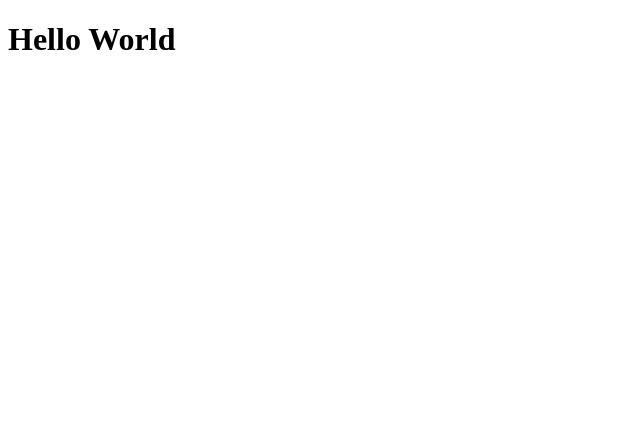
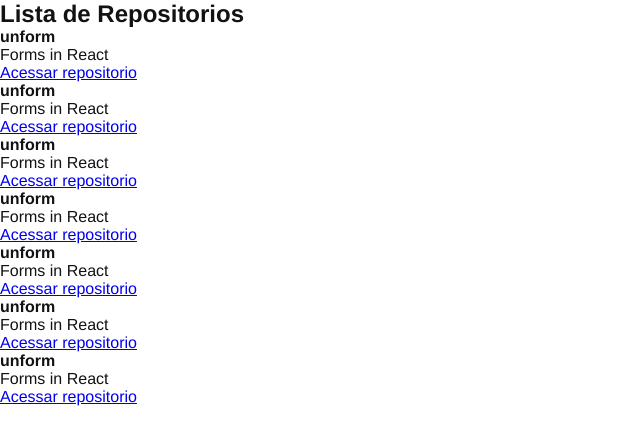
Before and after one commit to rodlferreira/ignite2021, a React app: page / in a window 1280 px wide. Shown: the top 444 px of the page, without its empty margins (0-640 px from the left). Built offline with nearby package versions, Linux system fonts and the light colour scheme.

Commit message:
Terceiro dia do Ignite (noite) Conceitos importantes, utilizaçao das props e importacao de variaveis JavaScript

```diff
--- a/src/App.jsx
+++ b/src/App.jsx
@@ -1,5 +1,6 @@
+import { RepositoryList } from './components/RepositoryList';
 import './styles/global.scss';
 
 export function App() {
-    return <h1>Hello World</h1>
+    return <RepositoryList />
 }
--- /dev/null
+++ b/src/components/RepositoryItem.jsx
@@ -0,0 +1,14 @@
+// Como utilizar as "props"
+
+export function RepositoryItem(props) {
+    return(
+        <li>
+                <strong>{props.repository.name ?? 'Default'}</strong>
+                <p>{props.repository.description}</p>
+
+                <a href={props.repository.link}>
+                    Acessar repositorio
+                </a>
+            </li>
+    );
+}
--- /dev/null
+++ b/src/components/RepositoryList.jsx
@@ -0,0 +1,27 @@
+import { RepositoryItem } from "./RepositoryItem";
+
+const repository = {
+
+    name: 'unform',
+    description: 'Forms in React',
+    link: 'https://github.com/rodlferreira'
+
+}
+
+export function RepositoryList() {
+    return(
+        <section className="repository-list">
+            <h1>Lista de Repositorios</h1>
+
+            <ul>
+            <RepositoryItem repository={repository}/>
+            <RepositoryItem repository={repository}/>
+            <RepositoryItem repository={repository}/>
+            <RepositoryItem repository={repository}/>
+            <RepositoryItem repository={repository}/>
+            <RepositoryItem repository={repository}/>
+            <RepositoryItem repository={repository}/>
+            </ul>
+        </section>
+    );
+}
--- a/src/styles/global.scss
+++ b/src/styles/global.scss
@@ -0,0 +1,10 @@
+* {
+    margin: 0;
+    padding: 0;
+    box-sizing: border-box;
+}
+
+body {
+    font: 16px "Helvetica Neue", Arial, sans-serif;
+    color: #121214;
+}
```
